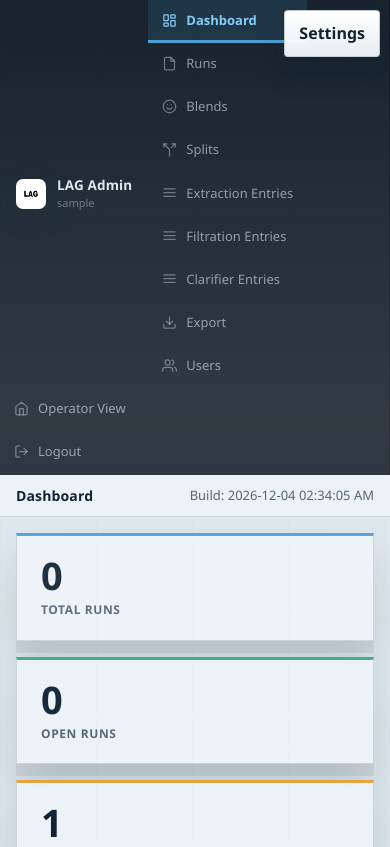
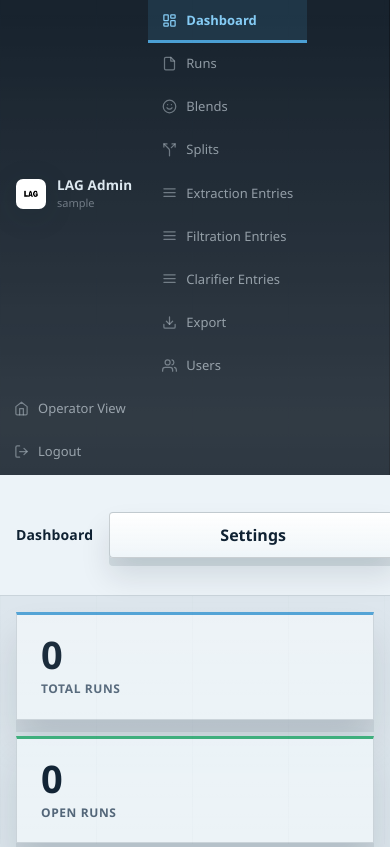
Before and after one commit to reedcarson05-create/Test-App-Lonza, a FastAPI app: page /admin/dashboard in a window 390 px wide; the page is wider, and only the part inside the window is pictured. Shown: the top 847 px of that part. Run offline with FastAPI, Linux system fonts and the light colour scheme; the visitor is signed in with stand-in values (Sample User, id 1); data comes from the database, SQL or seed files in the repository; data that the repository does not hold is empty.

Commit message:
move settings button

```diff
--- a/plant_app/static/settings.js
+++ b/plant_app/static/settings.js
@@ -315,6 +315,12 @@ function initSettingsPanel() {
   const panel = document.querySelector("[data-settings-panel]");
   const toggle = document.querySelector("[data-settings-toggle]");
   if (!page || !panel || !toggle) return;
+  const settingsRoot = toggle.closest(".settings-root");
+  const settingsDock = document.querySelector(".admin-topbar-right") || document.querySelector(".nav .navlinks");
+  if (settingsRoot && settingsDock && settingsRoot.parentElement !== settingsDock) {
+    settingsDock.prepend(settingsRoot);
+    settingsRoot.dataset.settingsDocked = "true";
+  }
 
   const settingsEndpoint = page.dataset.settingsEndpoint || "";
   const shouldPersist = page.dataset.settingsPersist === "true";
--- a/plant_app/static/style.css
+++ b/plant_app/static/style.css
@@ -1327,11 +1327,17 @@ td.blank-display {
 }
 
 .settings-root {
-  position: fixed;
-  top: 14px;
-  right: 14px;
+  position: relative;
   z-index: 80;
-  max-height: calc(100vh - 28px);
+  flex: 0 0 auto;
+  display: inline-flex;
+  justify-content: flex-end;
+  align-items: flex-start;
+  max-width: 100%;
+}
+
+.settings-root[data-settings-docked="true"] {
+  order: -1;
 }
 
 .settings-toggle {
@@ -1350,8 +1356,11 @@ td.blank-display {
 }
 
 .settings-panel {
+  position: absolute;
+  top: calc(100% + 10px);
+  right: 0;
   width: min(300px, calc(100vw - 28px));
-  margin-top: 10px;
+  margin-top: 0;
   padding: 18px;
   border: 1px solid var(--line);
   border-radius: var(--radius-lg);
@@ -1361,6 +1370,7 @@ td.blank-display {
   overflow-y: auto;
   overscroll-behavior: contain;
   scrollbar-gutter: stable;
+  text-align: left;
 }
 
 .settings-panel[hidden] {
@@ -2233,8 +2243,15 @@ html[data-theme="dark"] .loading-screen-track {
   }
 
   .settings-root {
-    top: 10px;
-    right: 10px;
+    width: 100%;
+  }
+
+  .settings-toggle {
+    width: 100%;
+  }
+
+  .settings-panel {
+    width: 100%;
   }
 
   .brand {
```
